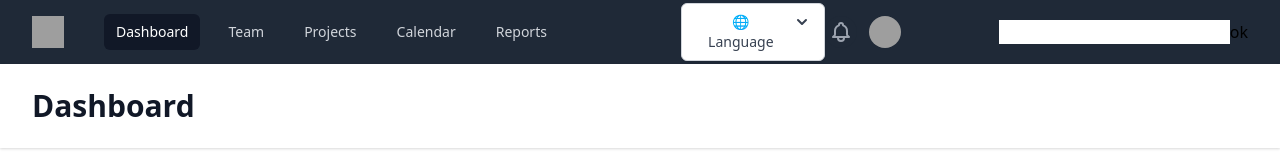
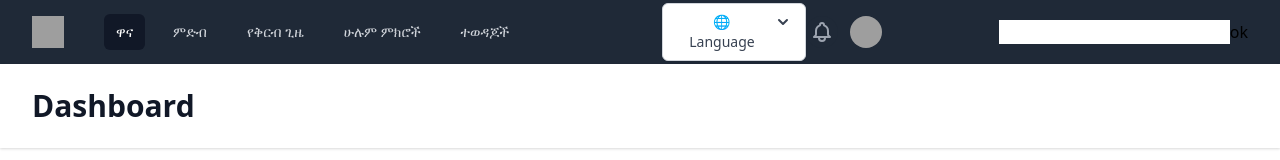
Before and after one commit to fasi13/tenna.et, a React (Create React App) app: page /Landing in a window 1280 px wide. Shown: the top 160 px of the page. Built offline with nearby package versions, Linux system fonts and the light colour scheme; grey boxes are pictures that could not be loaded.

Commit message:
header is edited

```diff
--- a/src/Components/Header.js
+++ b/src/Components/Header.js
@@ -5,7 +5,7 @@ import { BellIcon, MenuIcon, XIcon } from "@heroicons/react/outline";
 import { ChevronDownIcon } from "@heroicons/react/solid";
 import { Link } from "react-router-dom";
 
-const navigation = ["Dashboard", "Team", "Projects", "Calendar", "Reports"];
+const navigation = ["ዋና", "ምድብ", "የቅርብ ጊዜ", "ሁሉም ምክሮች", "ተወዳጆች"];
 const profile = ["Your Profile", "Settings", "Sign out"];
 
 function classNames(...classes) {
```
